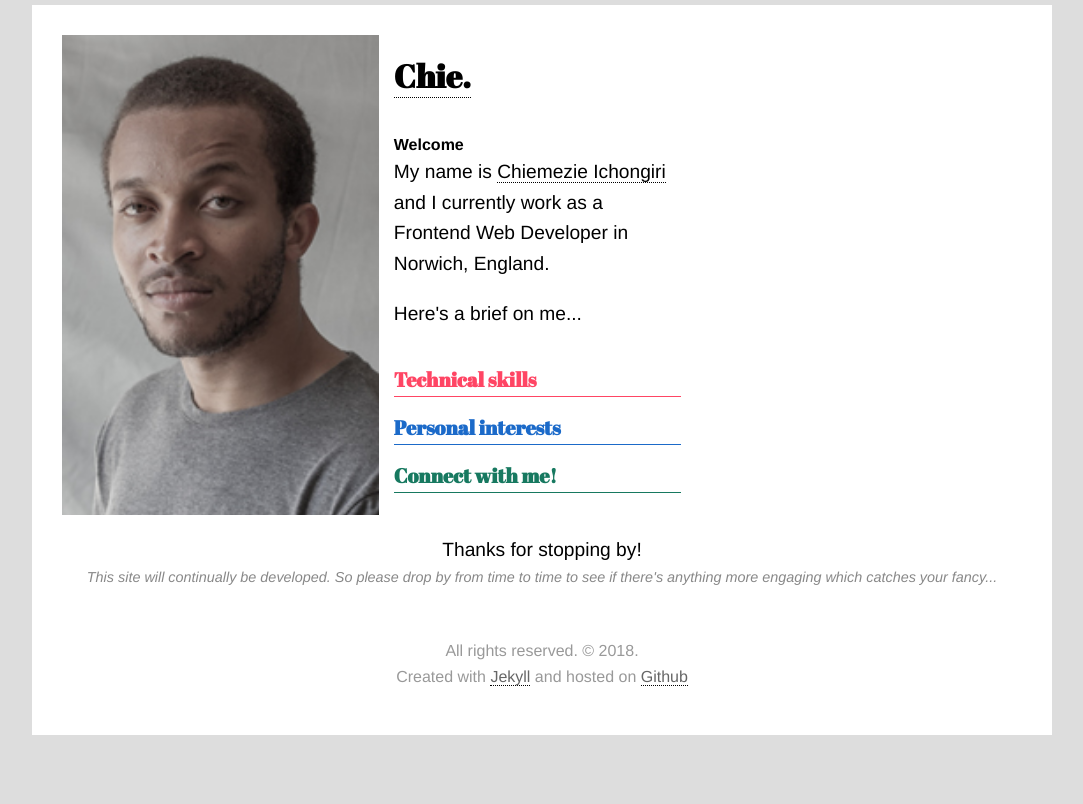
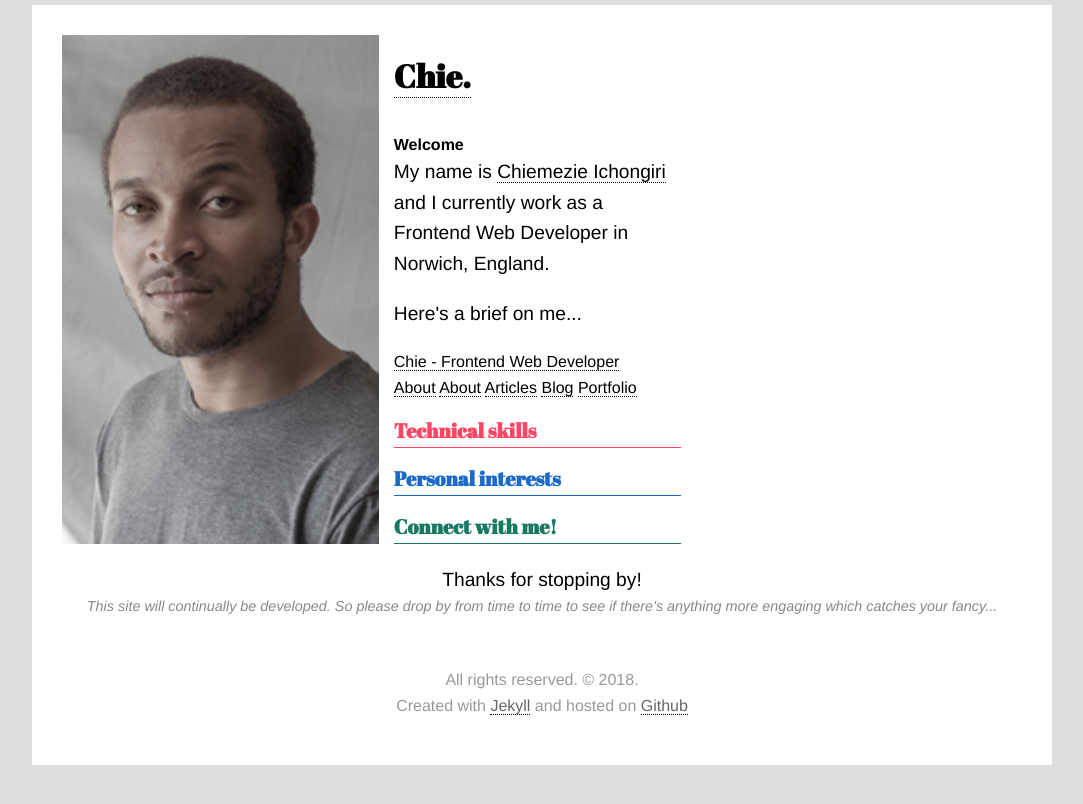
Before and after one commit to chiich/portfolio, a Jekyll site: the page built from index.html, in a window 1280 px wide. Shown: the top 804 px of the page, without its empty margins (98-1181 px from the left). Built offline with Jekyll 4.4.1, drawn with Linux system fonts in a browser that asks for light colours; nearby versions of some CDN libraries; some web fonts are replaced.

Commit message:
Update header.html

```diff
--- a/_includes/header.html
+++ b/_includes/header.html
@@ -8,10 +8,10 @@
 
     <p>Here's a brief on me...</p>
 
-  <!-- <div class="wrapper"> -->
-    <!-- <a class="site-title" href="{{ "/" | relative_url}}">{{ site.title | escape }}</a> -->
+    <div class="wrapper">
+      <a class="site-title" href="{{ "/" | relative_url}}">{{ site.title | escape }}</a>
 
-    <!-- <nav class="site-nav">
+      <nav class="site-nav">
         <div class="trigger">
           {% for my_page in site.pages %}
             {% if my_page.title %}
@@ -20,7 +20,7 @@
             {% endif %}
           {% endfor %}
         </div>
-    </nav> -->
-  <!-- </div> -->
+      </nav>
+    </div>
   </div>
 </header>
```
Lines whose indentation alone changed are shown as unchanged.
